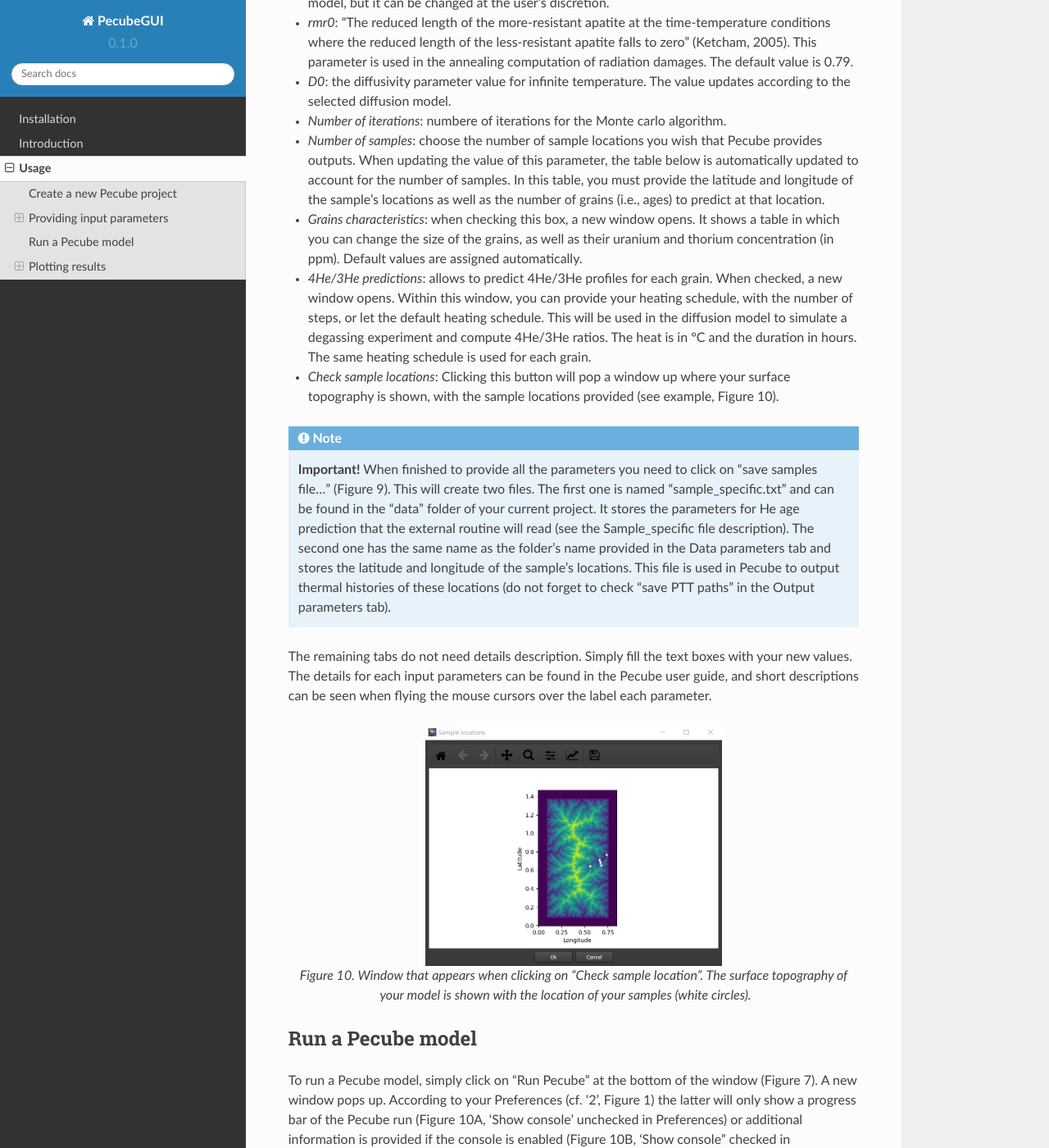
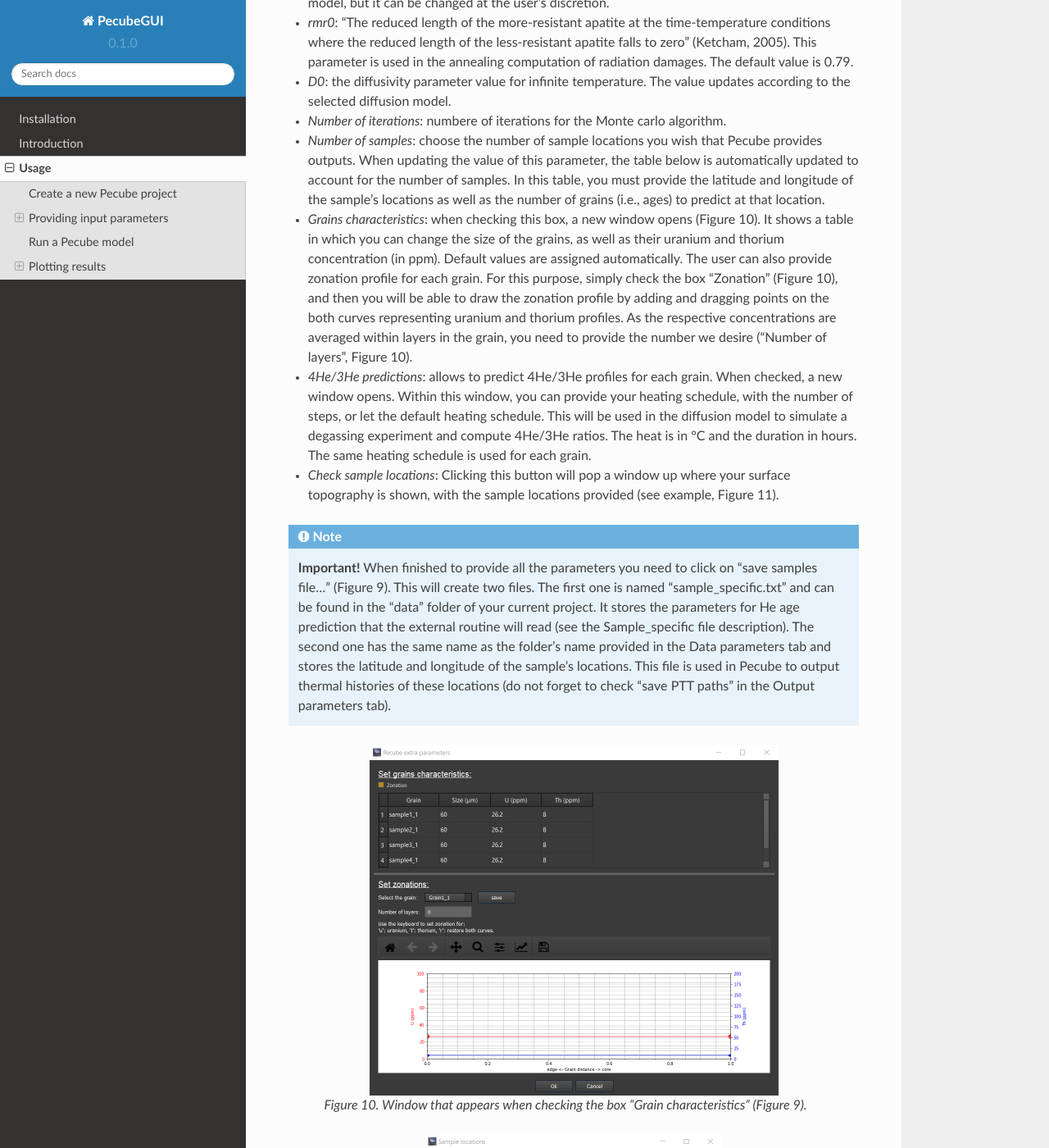
Before and after one commit to MBernAca/PecubeGUI_Doc, a Sphinx documentation site: the page built from docs/source/Usage.rst, in a window 1280 px wide and 1400 px high, scrolled down 6220 px. Shown: the whole window at 82% size. Built offline with Sphinx 7.4.7 and the Read the Docs theme 2.0.0, drawn with Linux system fonts in a browser that asks for light colours; some of the changed text lies outside the part shown.

Commit message:
Update Usage.rst

```diff
--- a/docs/source/Usage.rst
+++ b/docs/source/Usage.rst
@@ -147,9 +147,9 @@
 *	*D0*: the diffusivity parameter value for infinite temperature. The value updates according to the selected diffusion model.
 *	*Number of iterations*: numbere of iterations for the Monte carlo algorithm.
 *	*Number of samples*: choose the number of sample locations you wish that Pecube provides outputs. When updating the value of this parameter, the table below is automatically updated to account for the number of samples. In this table, you must provide the latitude and longitude of the sample’s locations as well as the number of grains (i.e., ages) to predict at that location.
-*	*Grains characteristics*: when checking this box, a new window opens. It shows a table in which you can change the size of the grains, as well as their uranium and thorium concentration (in ppm). Default values are assigned automatically.
+*	*Grains characteristics*: when checking this box, a new window opens (Figure 10). It shows a table in which you can change the size of the grains, as well as their uranium and thorium concentration (in ppm). Default values are assigned automatically. The user can also provide zonation profile for each grain. For this purpose, simply check the box "Zonation" (Figure 10), and then you will be able to draw the zonation profile by adding and dragging points on the both curves representing uranium and thorium profiles. As the respective concentrations are averaged within layers in the grain, you need to provide the number we desire ("Number of layers", Figure 10).
 *	*4He/3He predictions*: allows to predict 4He/3He profiles for each grain. When checked, a new window opens. Within this window, you can provide your heating schedule, with the number of steps, or let the default heating schedule. This will be used in the diffusion model to simulate a degassing experiment and compute 4He/3He ratios. The heat is in °C and the duration in hours. The same heating schedule is used for each grain.
-*	*Check sample locations*: Clicking this button will pop a window up where your surface topography is shown, with the sample locations provided (see example, Figure 10).
+*	*Check sample locations*: Clicking this button will pop a window up where your surface topography is shown, with the sample locations provided (see example, Figure 11).
 
 .. note::
   **Important!** When finished to provide all the parameters you need to click on “save samples file…” (Figure 9).
@@ -158,13 +158,20 @@
   The second one has the same name as the folder’s name provided in the Data parameters tab and stores the latitude and longitude of the sample’s locations.
   This file is used in Pecube to output thermal histories of these locations (do not forget to check “save PTT paths” in the Output parameters tab).
 
-The remaining tabs do not need details description. Simply fill the text boxes with your new values. The details for each input parameters can be found in the Pecube user guide, and short descriptions can be seen when flying the mouse cursors over the label each parameter.
+.. figure:: ../images/Grain_characteristics.png
+  :scale: 50
+  :align: center
+
+  *Figure 10. Window that appears when checking the box "Grain characteristics" (Figure 9).*
+
 
 .. figure:: ../images/Sample_location.png
   :scale: 50
   :align: center
 
-  *Figure 10. Window that appears when clicking on "Check sample location". The surface topography of your model is shown with the location of your samples (white circles).*
+  *Figure 11. Window that appears when clicking on "Check sample location". The surface topography of your model is shown with the location of your samples (white circles).*
+
+The remaining tabs do not need details description. Simply fill the text boxes with your new values. The details for each input parameters can be found in the Pecube user guide, and short descriptions can be seen when flying the mouse cursors over the label each parameter.
 
 
 ------------------
```
